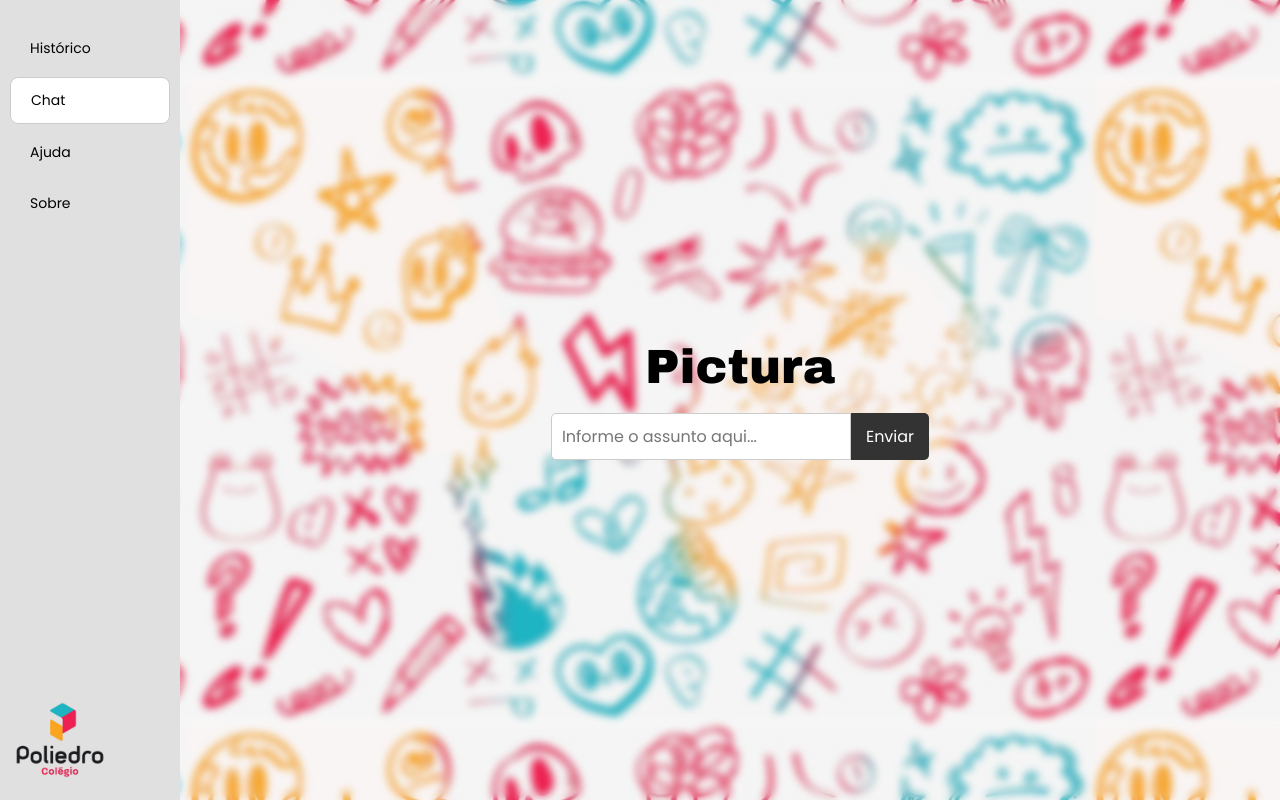
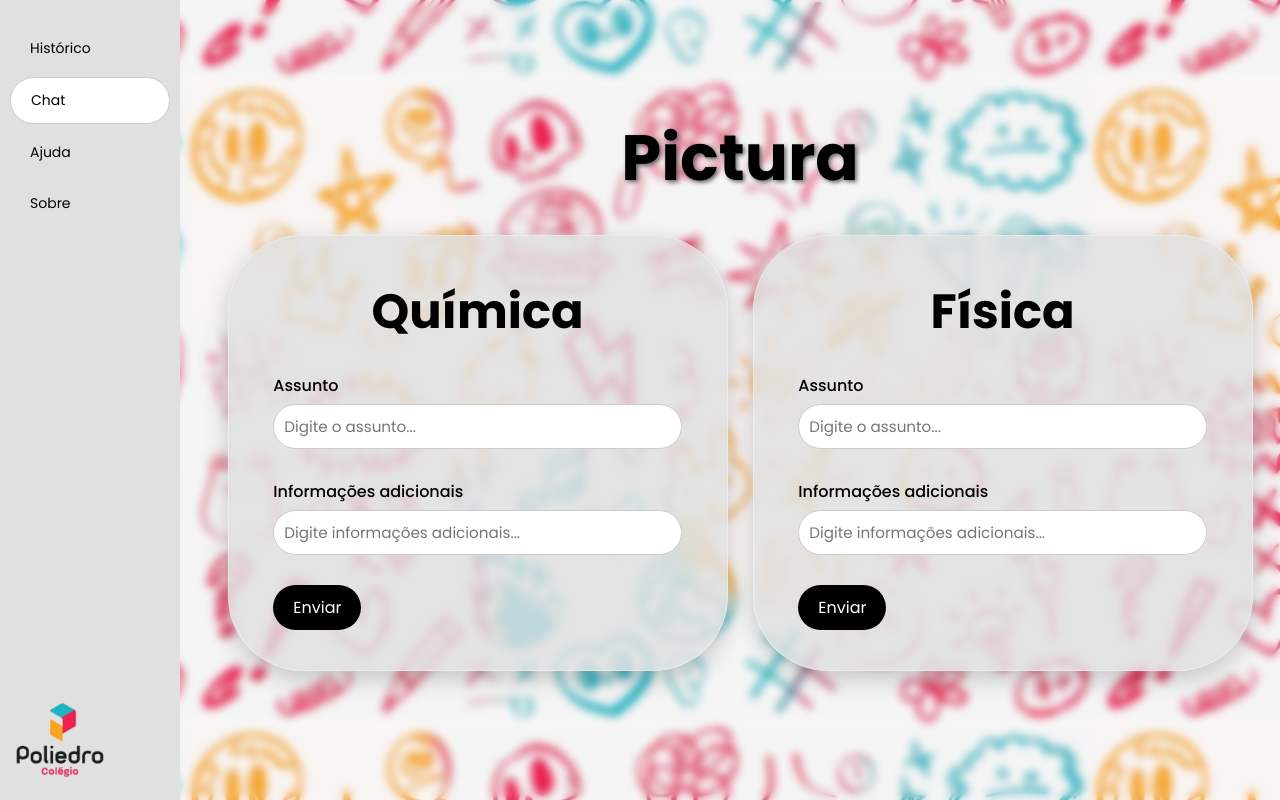
Before and after one commit to mariaseveriano/PI-GeracaoImagem, a plain HTML site: page html/chat.html in a window 1280 px wide. Drawn offline with nearby package versions, Linux system fonts and the light colour scheme.

Commit message:
Alterações na página de chat

```diff
--- a/css/ajuda.css
+++ b/css/ajuda.css
@@ -38,7 +38,7 @@
   margin: 6px 10px;
   text-decoration: none;
   color: black;
-  border-radius: 8px;
+  border-radius: 50px;
   font-size: 14px;
 
   transition: all 0.3s ease;
--- a/css/chat.css
+++ b/css/chat.css
@@ -14,7 +14,7 @@ body {
     min-height: 100vh;
     background: url('../imagens/imagem.jpeg');
     background-position: center;
-    backdrop-filter: blur(4px);
+    backdrop-filter: blur(5px);
 }
 
 .logo-inferior-esquerda {
@@ -22,7 +22,7 @@ body {
     bottom: 10px;
     left: 10px;
     width: 100px;
-    height: auto;
+    height: fixed;
     z-index: 1000;
 }
 
@@ -31,7 +31,7 @@ body {
     min-height: 100vh;
 }
 
-.sidebar{
+.sidebar {
     width: 180px;
     background-color: #e0e0e0;
     padding-top: 20px;
@@ -48,7 +48,7 @@ body {
     margin: 6px 10px;
     text-decoration: none;
     color: black;
-    border-radius: 8px;
+    border-radius: 50px;
     font-size: 14px;
 
     transition: all 0.3s ease;
@@ -62,7 +62,7 @@ body {
 .sidebar a:hover {
     background-color: #d6d6d6;
     transform: scale(1.05);
-    box-shadow: 0 2px 6px rgba(0,0,0,0.2);
+    box-shadow: 0 2px 6px rgba(0, 0, 0, 0.2);
 }
 
 .main {
@@ -73,48 +73,81 @@ body {
     justify-content: center;
     align-items: center;
     padding: 20px;
+    margin-bottom: 20px;
 }
 
 .main h1 {
-    font-size: 3rem;
-    margin-bottom: 20px;
-    font-family: 'Arial Black', sans-serif;
+    font-size: 4rem;
+    margin-bottom: 30px;
+    font-family: 'Poppins', sans-serif;
+    text-shadow: 2px 2px 4px #646464;
+    color:rgb(0, 0, 0)
 }
-.main form {
+
+.form-sections {
+    display: flex;
+    gap: 25px;
+    flex-wrap: wrap;
+    justify-content: center;
+    align-items: center;
+    width: 100%;
+}
+
+.form-box {
+    background-color: rgba(224, 224, 224, 0.83);
+    border: 1px solid rgba(255, 255, 255, 0.3);
+    backdrop-filter: blur(8px);
+    padding: 40px;
+    border-radius: 75px;
+    width: 500px;
+    box-shadow: 0 8px 24px rgba(0, 0, 0, 0.2);
+    justify-content: center;
+    align-items: center;
+    flex-direction: column;
     display: flex;
 }
 
-.main input[type="text"] {
-    padding: 10px;
-    font-size: 1rem;
-    width: 300px;
-    border: 1px solid #ccc;
-    border-radius: 5px 0 0 5px;
-    outline: none;
+.form-box h2 {
+    font-size: 3rem;
+    margin-bottom: 25px;
+    color: #000;
+    font-family: 'Poppins', sans-serif;
 }
 
-.main button {
-    padding: 10px 15px;
-    font-size: 1rem;
-    border: none;
-    background-color: #333;
-    color: white;
-    border-radius: 0 5px 5px 0;
-    cursor: pointer;
-    transition: filter 0.2s;
+.form-box label {
+    display: flex;
+    margin-bottom: 6px;
+    font-weight: 500;
+    color: #000;
 }
 
-.main botton:hover {
-    filter: brightness(110%);
+.form-box input[type="text"] {
+    width: 100%;
+    padding: 10px;
+    border-radius: 150px;
+    border: 1px solid #ccc;
+    font-size: 0.95rem;
+    outline: none;
+    transition: border-color 0.3s ease;
+    margin-bottom: 30px;
 }
 
-@media (max-width: 600px) {
-    .sidebar {
-        position: static;
-        width: 100%;
-        height: auto;
+.form-box input[type="text"]:focus {
+    border-color: #555;
 }
-    .main {
-        margin-left: 0;
+
+.form-box button {
+    padding: 10px 20px;
+    border: none;
+    border-radius: 50px;
+    background-color: #000;
+    color: white;
+    font-size: 1rem;
+    cursor: pointer;
+    transition: background-color 0.3s ease, transform 0.2s;
 }
+
+.form-box button:hover {
+    background-color: #222;
+    transform: scale(1.03);
 }
--- a/css/historico.css
+++ b/css/historico.css
@@ -60,7 +60,7 @@ body {
     margin: 6px 10px;
     text-decoration: none;
     color: black;
-    border-radius: 8px;
+    border-radius: 50px;
     font-size: 14px;
 
     transition: all 0.3s ease;
--- a/css/login.css
+++ b/css/login.css
@@ -20,7 +20,7 @@ body {
     width: 65px;
     height: auto;
 
-  }
+}
 
 .container {
     width: 420px;
@@ -57,7 +57,7 @@ body {
 }
 
 .input-box input::placeholder {
-    color:  black;
+    color: black;
 }
 
 .input-box i {
--- a/css/sobre.css
+++ b/css/sobre.css
@@ -37,7 +37,7 @@
     margin: 6px 10px;
     text-decoration: none;
     color: black;
-    border-radius: 8px;
+    border-radius: 50px;
     font-size: 14px;
 
     transition: all 0.3s ease;
--- a/html/chat.html
+++ b/html/chat.html
@@ -12,7 +12,7 @@
 
 <body>
     <div class="container">
-        <aside class='sidebar'>
+        <aside class="sidebar">
             <nav>
                 <a href="historico.html">Histórico</a>
                 <a href="#" class="active">Chat</a>
@@ -20,15 +20,41 @@
                 <a href="sobre.html">Sobre</a>
             </nav>
         </aside>
-        <main class="main">
-            <h1>Pictura</h1>
-            <form action="#" method="get">
-                <input type="text" placeholder="Informe o assunto aqui...">
-                <button type="submit">Enviar</button>
-            </form>
-        </main>
         <img src="../imagens/2.png" class="logo-inferior-esquerda">
     </div>
+
+    <main class="main">
+        <h1>Pictura</h1>
+            <div class="form-sections">
+                <section class="form-box">
+                    <h2>Química</h2>
+                    <form action="#" method="post">
+                        <label for="quimica-assunto">Assunto</label>
+                        <input type="text" id="quimica-assunto" name="quimica-assunto"
+                            placeholder="Digite o assunto...">
+
+                        <label for="quimica-info">Informações adicionais</label>
+                        <input type="text" id="quimica-info" name="quimica-info"
+                            placeholder="Digite informações adicionais...">
+
+                        <button type="submit">Enviar</button>
+                    </form>
+                </section>
+                <section class="form-box">
+                    <h2>Física</h2>
+                    <form action="#" method="post">
+                        <label for="fisica-assunto">Assunto</label>
+                        <input type="text" id="fisica-assunto" name="fisica-assunto" placeholder="Digite o assunto...">
+
+                        <label for="fisica-info">Informações adicionais</label>
+                        <input type="text" id="fisica-info" name="fisica-info"
+                            placeholder="Digite informações adicionais...">
+
+                        <button type="submit">Enviar</button>
+                    </form>
+                </section>
+            </div>
+    </main>
 </body>
 
 </html>
```
Lines whose indentation alone changed are shown as unchanged.
